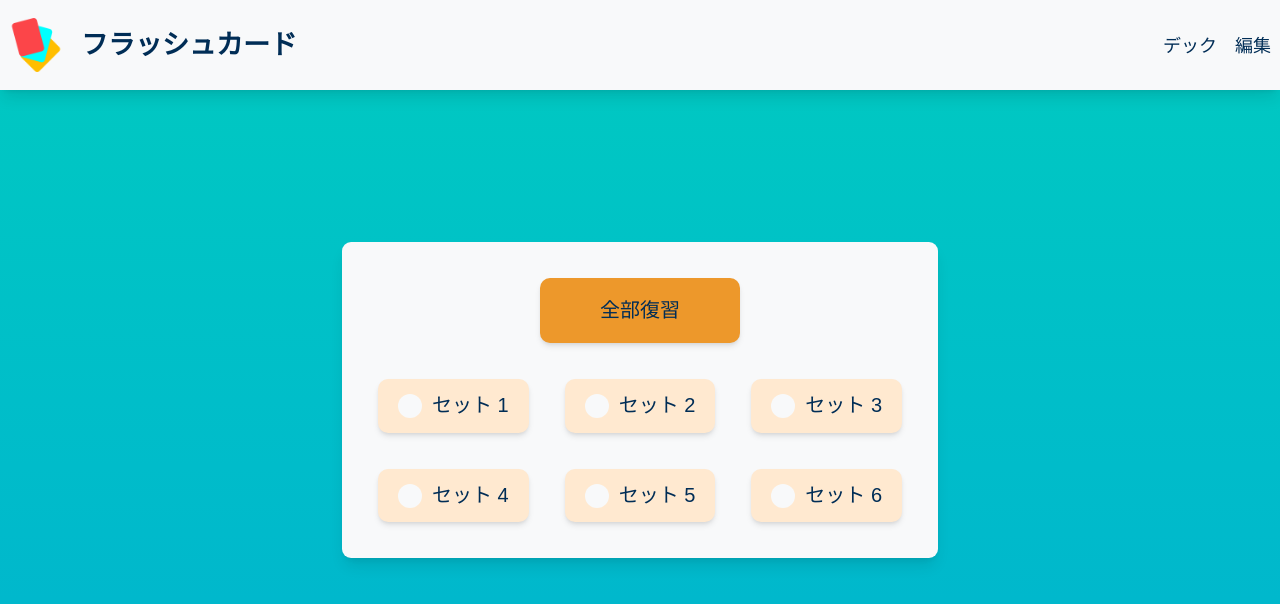
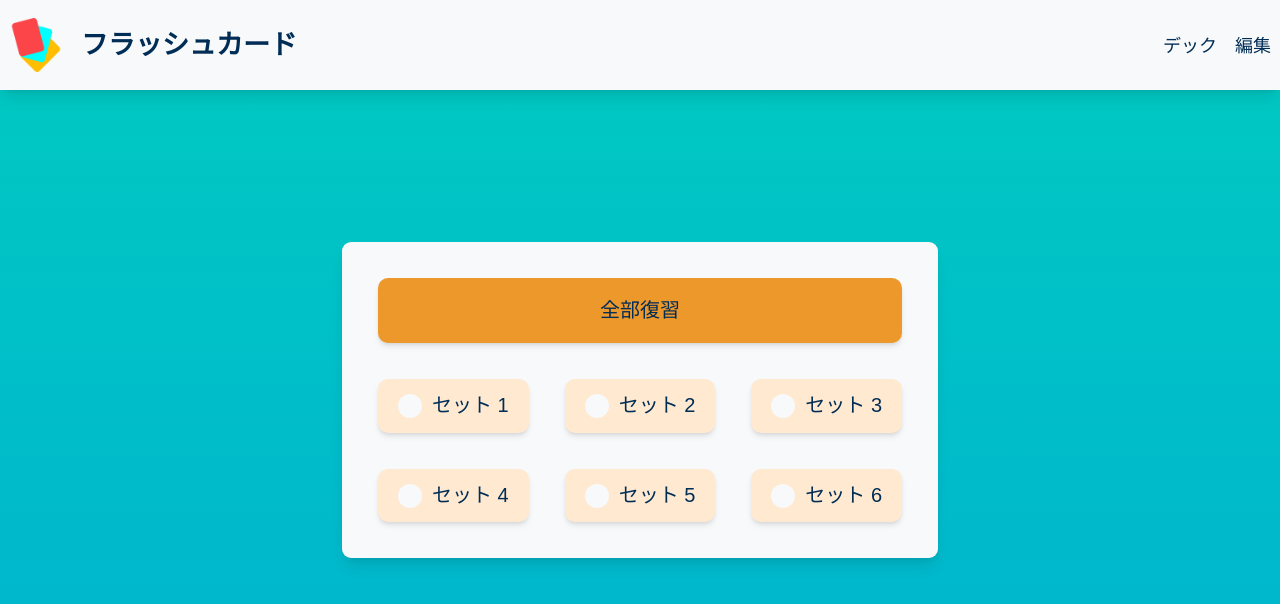
Before and after one commit to kebin20/english-flashcards-app, a React (Vite) app: page /menu in a window 1280 px wide. Shown: the top 604 px of the page. Built offline with nearby package versions, Linux system fonts and the light colour scheme; a web font is replaced by a local one.

Commit message:
refactor: fixed buttons being nested within a tags

```diff
--- a/src/UI/Buttons.tsx
+++ b/src/UI/Buttons.tsx
@@ -1,5 +1,6 @@
-import React from 'react';
-import styled from 'styled-components';
+import React from "react";
+import { Link } from "react-router-dom";
+import styled from "styled-components";
 
 const Button = styled.button`
   display: inline-block;
@@ -15,11 +16,24 @@ const Button = styled.button`
   cursor: pointer;
 `;
 
-const StyledMainButton = styled(Button)`
+const StyledLinkButton = styled(Link)`
+  display: inline-block;
+  padding: 1em 3em;
+  font-family: var(--ff-jp-title);
+  background-color: var(--clr-orange);
+  color: var(--clr-dark);
+  border-radius: var(--round);
+  border: none;
+  box-shadow: var(--md-shadow);
+  font-size: 1.25rem;
+  line-height: 1.6rem;
+  cursor: pointer;
+
   background-color: var(--clr-orange);
   color: var(--clr-dark);
 
-&:hover, &:active {
+  &:hover,
+  &:active {
     background-color: var(--clr-orange-hover);
   }
 `;
@@ -27,7 +41,8 @@ color: var(--clr-dark);
 const StyledLearntButton = styled(Button)`
   background-color: var(--clr-success);
 
-&:hover, &:active {
+  &:hover,
+  &:active {
     background-color: var(--clr-success-hover);
   }
 `;
@@ -36,22 +51,23 @@ const StyledReviseButton = styled(Button)`
   background-color: var(--clr-alert);
   color: var(--clr-white);
 
-&:hover, &:active {
+  &:hover,
+  &:active {
     background-color: var(--clr-alert-hover);
   }
 `;
 
-function MainButton(props) {
+function MainLink(props) {
   return (
-    <StyledMainButton type={props.type || 'button'} onClick={props.onClick}>
+    <StyledLinkButton className={props.className} to={props.to}>
       {props.children}
-    </StyledMainButton>
+    </StyledLinkButton>
   );
 }
 
 function ReviseButton(props) {
   return (
-    <StyledReviseButton type={props.type || 'button'} onClick={props.onClick}>
+    <StyledReviseButton type={props.type || "button"} onClick={props.onClick}>
       {props.children}
     </StyledReviseButton>
   );
@@ -59,10 +75,10 @@ function ReviseButton(props) {
 
 function LearntButton(props) {
   return (
-    <StyledLearntButton type={props.type || 'button'} onClick={props.onClick}>
+    <StyledLearntButton type={props.type || "button"} onClick={props.onClick}>
       {props.children}
     </StyledLearntButton>
   );
 }
 
-export { MainButton, LearntButton, ReviseButton };
+export { MainLink, LearntButton, ReviseButton };
--- a/src/UI/DeckButton.tsx
+++ b/src/UI/DeckButton.tsx
@@ -1,6 +1,7 @@
-import styled from 'styled-components';
+import styled from "styled-components";
+import { Link } from "react-router-dom";
 
-const StyledDeckButton = styled.button`
+const StyledDeckButton = styled(Link)`
   position: relative;
   display: flex;
   justify-content: space-between;
@@ -17,7 +18,8 @@ font-size: 1.25rem;
   line-height: 1.6rem;
   cursor: pointer;
 
-&:hover, &:active {
+  &:hover,
+  &:active {
     color: var(--clr-dark-hover);
   }
 `;
@@ -34,7 +36,7 @@ text-decoration: none;
 
 function DeckButton(props) {
   return (
-    <StyledDeckButton type={props.type || 'button'} onClick={props.onClick}>
+    <StyledDeckButton to={props.to}>
       <Circle />
       {props.children}
     </StyledDeckButton>
--- a/src/components/MenuPage.tsx
+++ b/src/components/MenuPage.tsx
@@ -1,10 +1,10 @@
-import NavBar from './Navbar';
-import { MainButton } from '../UI/Buttons';
-import DeckButton from '../UI/DeckButton';
-import Container from '../UI/Container';
+import NavBar from "./Navbar";
+import { MainLink } from "../UI/Buttons";
+import DeckButton from "../UI/DeckButton";
+import Container from "../UI/Container";
 
-import { Link } from 'react-router-dom';
-import styled from 'styled-components';
+import { Link } from "react-router-dom";
+import styled from "styled-components";
 
 const MenuBox = styled.div`
   display: grid;
@@ -25,9 +25,9 @@ function Menu() {
       <NavBar />
       <Container>
         <MenuBox>
-          <Link className="grid-prop" to="/flashcard-page">
-            <MainButton>全部復習</MainButton>
-          </Link>
+          <MainLink className="grid-prop" to="/flashcard-page">
+            全部復習
+          </MainLink>
           <DeckButton>セット 1</DeckButton>
           <DeckButton>セット 2</DeckButton>
           <DeckButton>セット 3</DeckButton>
--- a/src/components/WelcomeScreen.tsx
+++ b/src/components/WelcomeScreen.tsx
@@ -1,11 +1,10 @@
-import NavBar from './Navbar';
-import { Link } from 'react-router-dom';
-import styled from 'styled-components';
-import Container from '../UI/Container';
+import NavBar from "./Navbar";
+import styled from "styled-components";
+import Container from "../UI/Container";
 
-import { MainButton } from '../UI/Buttons';
+import { MainLink } from "../UI/Buttons";
 
-import welcomeImage from '../assets/welcome-image.png';
+import welcomeImage from "../assets/welcome-image.png";
 
 const WelcomeBox = styled.div`
   border-radius: var(--round);
@@ -37,9 +36,7 @@ function WelcomeScreen() {
           <p>3年生～6年生の単語を復習しよう！</p>
           <WelcomeImage src={welcomeImage} alt="英語を話している" />
         </WelcomeBox>
-        <Link to="/menu">
-          <MainButton>スタート！</MainButton>
-        </Link>
+        <MainLink to="/menu">スタート!</MainLink>
       </Container>
     </>
   );
```
Lines whose indentation alone changed are shown as unchanged.
